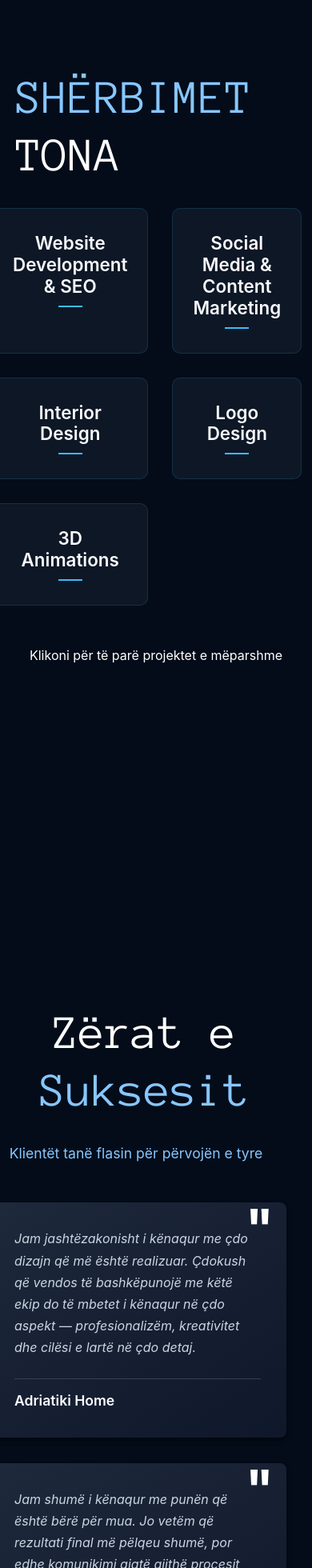
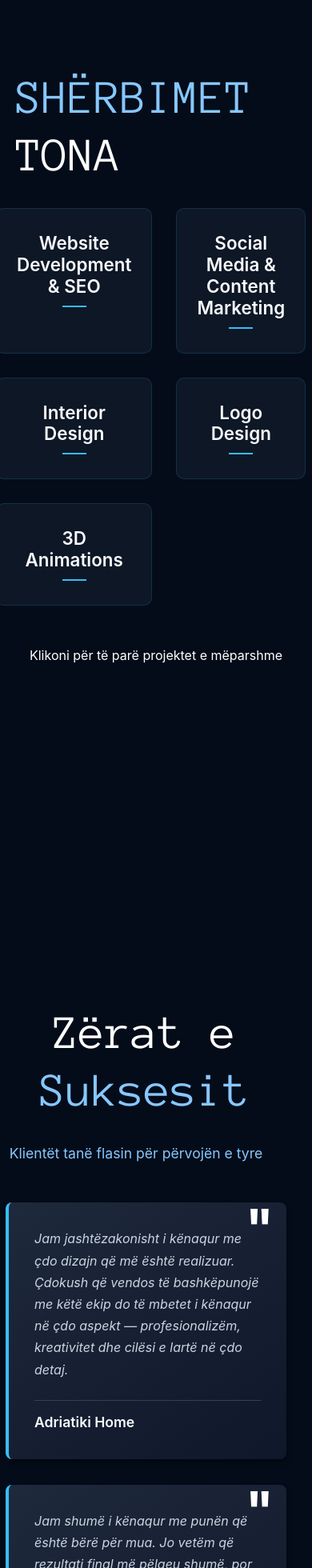
Before and after one commit to Eazzy2006/mavix.ks, a React (Vite) app: page / in a window 390 px wide. Shown: the part 834-2794 px from the top of the page at 80% size. Built offline with nearby package versions, Linux system fonts and the light colour scheme.

Commit message:
tesitmonial cards

```diff
--- a/src/index.css
+++ b/src/index.css
@@ -504,7 +504,10 @@
   }
 
   .sherbimetcard{
-    margin-left: -30px;
+    margin-left: -25px;
   }
 
+  .testimonial-card{
+    margin-left: 25px;
+  }
 }
```
